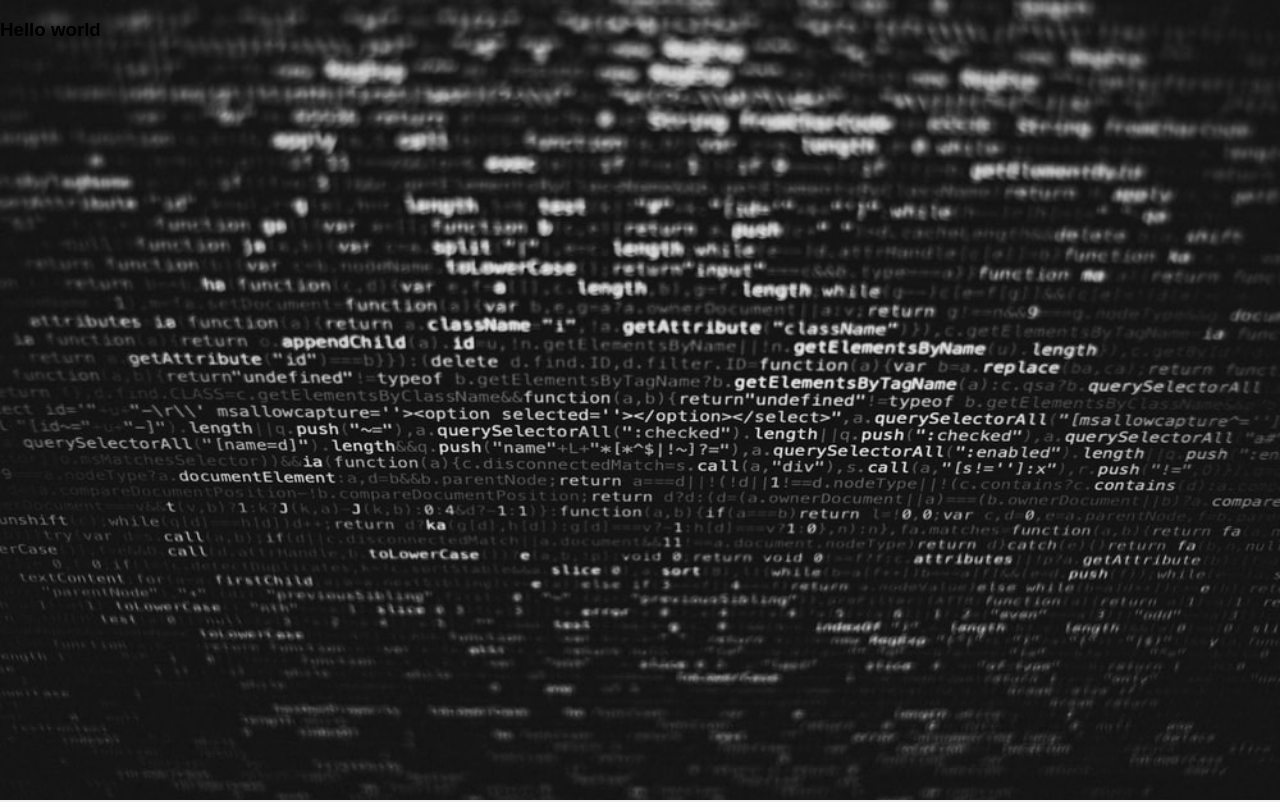
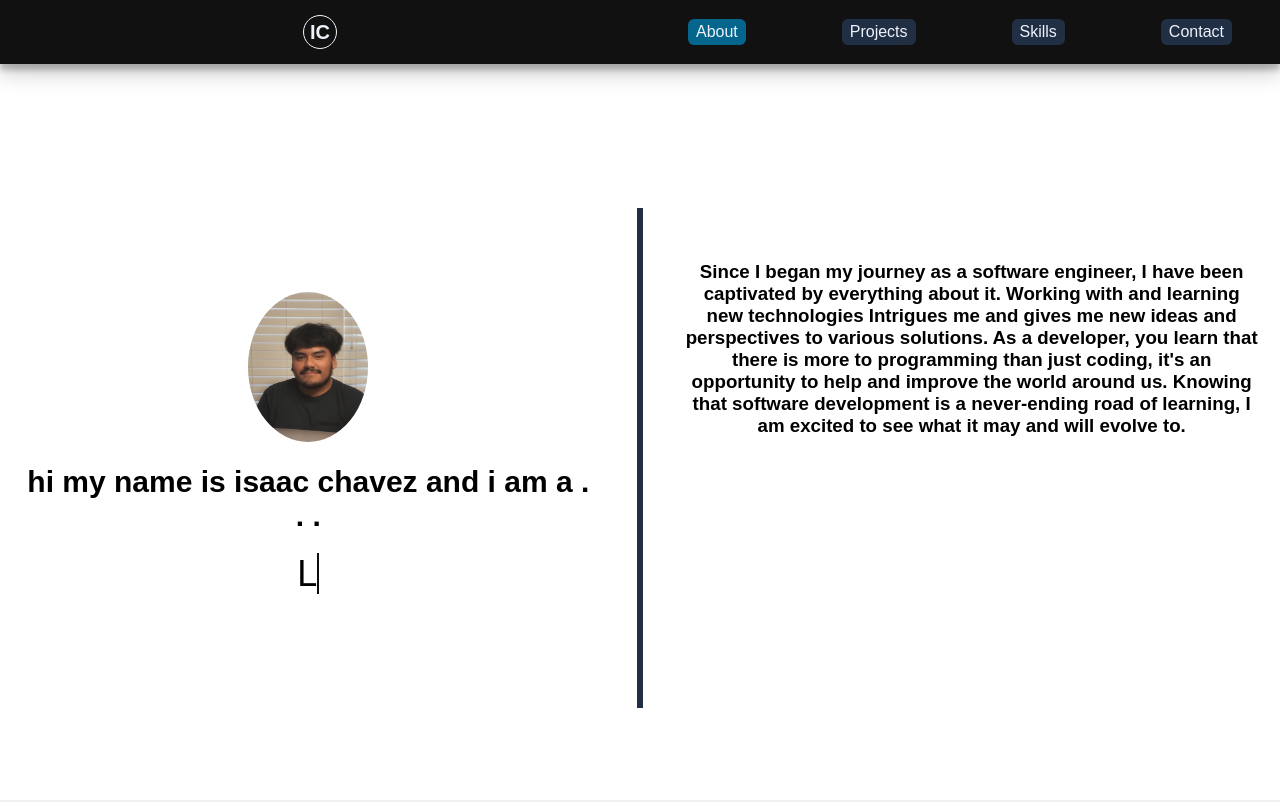
Before and after one commit to isaac-3/ic-portfolio, a Next.js app: page / in a window 1280 px wide. Shown: the top 802 px of the page. Built offline with nearby package versions, Linux system fonts and the light colour scheme.

Commit message:
restore changes

```diff
--- a/components/about.tsx
+++ b/components/about.tsx
@@ -3,7 +3,6 @@ import Image from "next/image";
 import { TypeWriter } from "../lib/typewriter";
 
 const About = () => {
-
   return (
     <div className="about-container" id="about">
       <div className="about-me-name">
--- a/components/errorBounty.tsx
+++ b/components/errorBounty.tsx
@@ -8,6 +8,8 @@ export class ErrorBoundary extends React.Component {
 
     static getDerivedStateFromError(error: any) {
       // Update state so the next render will show the fallback UI.
+    console.log("hmm", error)
+
       return { hasError: true };
     }
 
--- a/pages/index.tsx
+++ b/pages/index.tsx
@@ -27,13 +27,12 @@ const Home: NextPage = () => {
   // }, []);
   return (
     <div className="background">
-      {/* <Navbar /> */}
-      {/* <About />
+      <Navbar />
+      <About />
       <Projects />
       <Skills />
       <Contact />
-      <Footer /> */}
-      <h3>Hello world</h3>
+      <Footer />
     </div>
   );
 };
```
Also changed, not shown: 1 other file (tests, documents, lock files or other folders).
